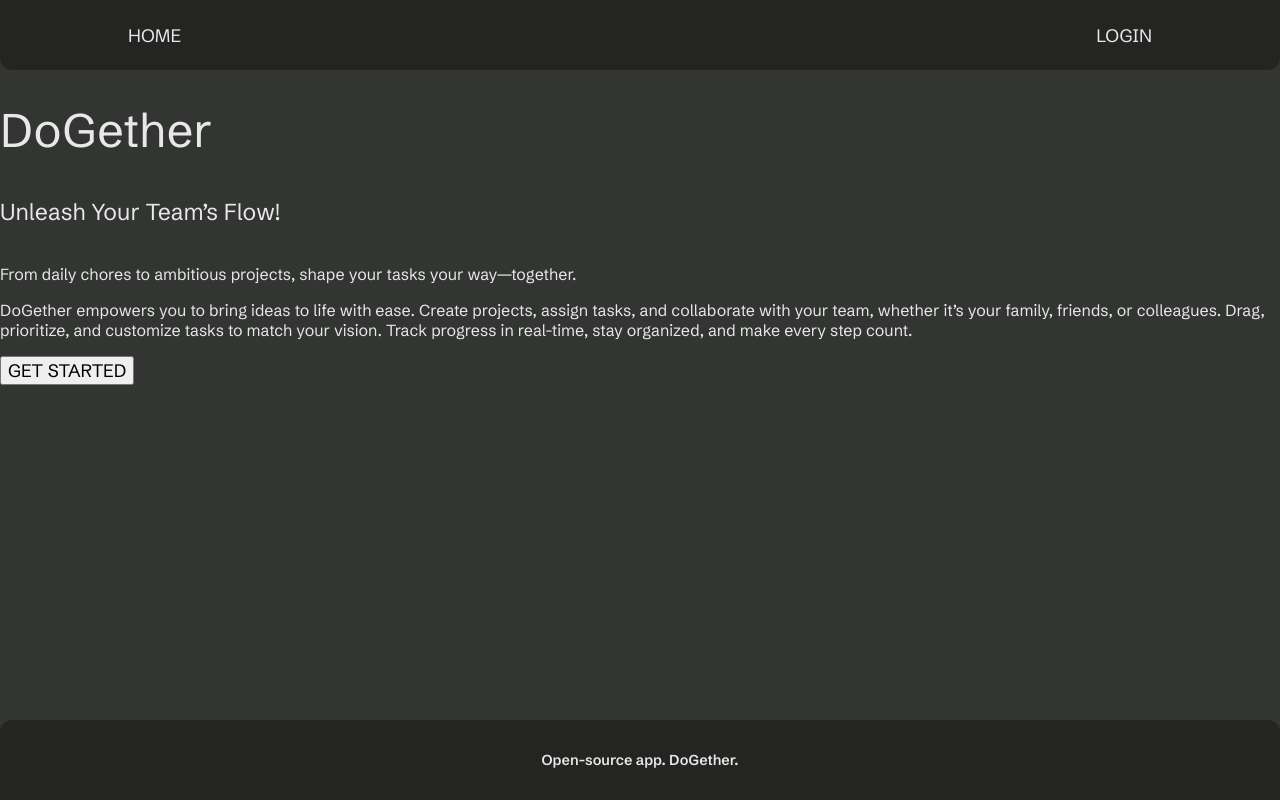
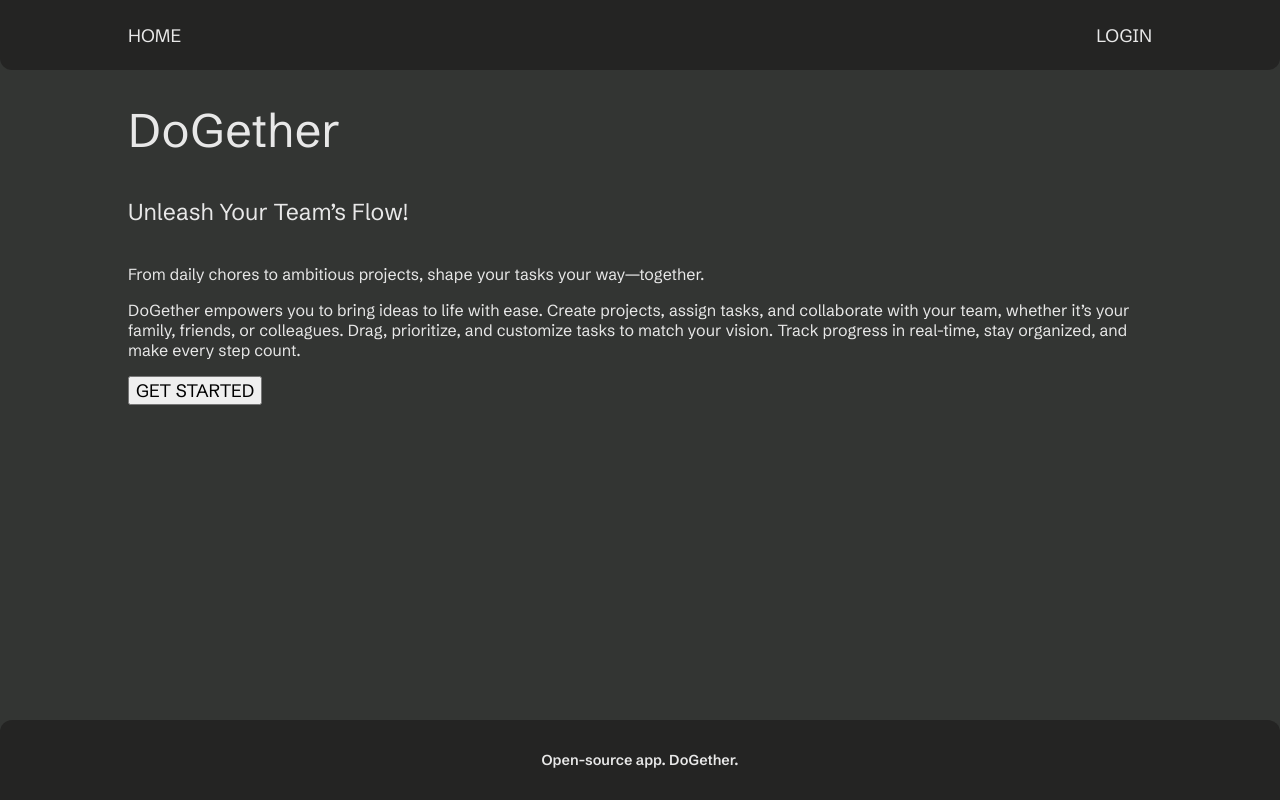
Before and after one commit to Aster0N/dogether, a React (Vite) app: page / in a window 1280 px wide. Built offline with nearby package versions, Linux system fonts and the light colour scheme.

Commit message:
add main container

```diff
--- a/src/app/layout/MainLayout.module.scss
+++ b/src/app/layout/MainLayout.module.scss
@@ -5,5 +5,7 @@
 
   main {
     flex: 1 1 auto;
+    width: 80vw;
+    margin: 0 auto;
   }
 }
```
